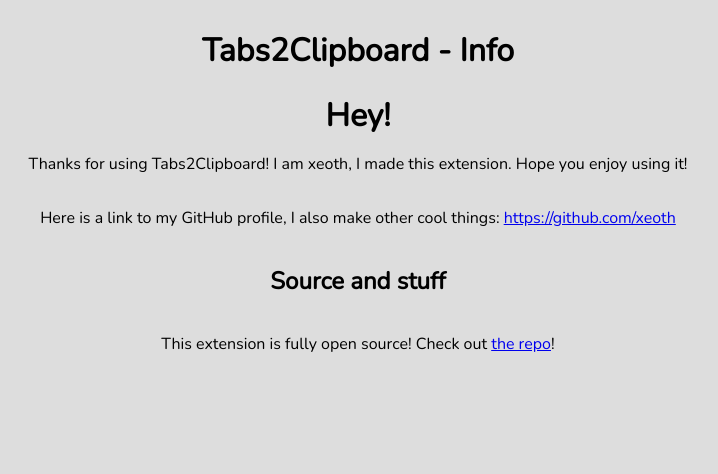
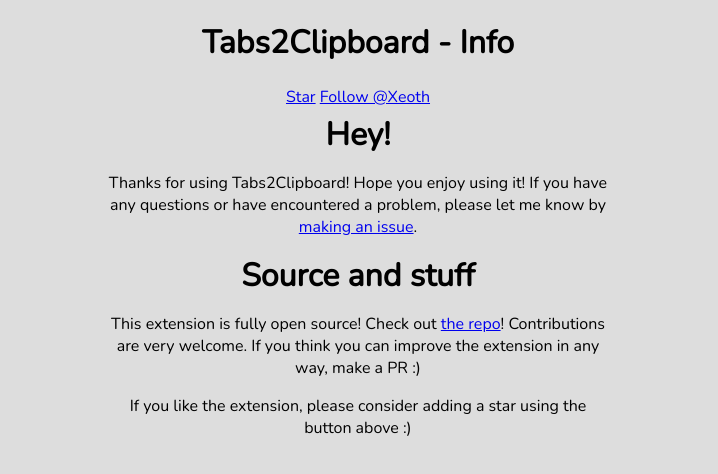
Before and after one commit to xeoth/Tabs2Clipboard, a browser extension: page src/html/info.html in a window 1280 px wide. Shown: the whole page, without its empty margins (282-1000 px from the left). Drawn offline with nearby package versions, Linux system fonts and the light colour scheme.

Commit message:
style changes

```diff
--- a/src/css/infopages.css
+++ b/src/css/infopages.css
@@ -3,13 +3,16 @@
 body {
   font-family: "Nunito", "Roboto", "Helvetica", "Arial", sans-serif;
   background-color: #dddddd;
-  display: flex;
-  flex-direction: column;
-  align-items: center;
+  /* display: flex; */
+  /* flex-direction: column; */
+  /* align-items: center; */
+  text-align: center;
 }
 
-h1 {
+h2 {
+  font-size: 2em;
   margin-bottom: 0px;
+  margin-top: 5px;
 }
 
 h3 {
@@ -17,3 +20,12 @@
   margin-top: 10px;
   margin-bottom: 0px;
 }
+
+.gh-buttons {
+  display: inline;
+}
+
+p {
+  margin-left: 30%;
+  margin-right: 30%;
+}
--- a/src/css/popup.css
+++ b/src/css/popup.css
@@ -11,6 +11,7 @@
 
 h1 {
   font-size: 1.2em;
+  text-align: center;
 }
 
 img {
--- a/src/html/info.html
+++ b/src/html/info.html
@@ -6,25 +6,47 @@
 
     <link rel="stylesheet" href="../css/infopages.css" />
 
+    <!-- Place this tag in your head or just before your close body tag. -->
+    <script async defer src="https://buttons.github.io/buttons.js"></script>
+
     <title>Tabs2Clipboard - Info</title>
   </head>
   <body>
     <h1>Tabs2Clipboard - Info</h1>
 
-    <h1>Hey!</h1>
+    <div class="gh-buttons">
+      <a
+        class="github-button"
+        href="https://github.com/Xeoth/Tabs2Clipboard"
+        data-icon="octicon-star"
+        data-size="large"
+        aria-label="Star Xeoth/Tabs2Clipboard on GitHub"
+        >Star</a
+      >
+      <!-- Place this tag where you want the button to render. -->
+      <a
+        class="github-button"
+        href="https://github.com/Xeoth"
+        data-size="large"
+        aria-label="Follow @Xeoth on GitHub"
+        >Follow @Xeoth</a
+      >
+    </div>
+    <h2>Hey!</h2>
     <p>
-      Thanks for using Tabs2Clipboard! I am xeoth, I made this extension. Hope
-      you enjoy using it!
+      Thanks for using Tabs2Clipboard! Hope you enjoy using it!
+
+      If you have any questions or have encountered a problem, please let me know by <a href="https://github.com/Xeoth/Tabs2Clipboard/issues/new">making an issue</a>.
     </p>
-    <p>
-      Here is a link to my GitHub profile, I also make other cool things:
-      <a href="https://github.com/xeoth">https://github.com/xeoth</a>
-    </p>
-
     <h2>Source and stuff</h2>
     <p>
       This extension is fully open source! Check out
-      <a href="https://github.com/xeoth/Tabs2Clipboard">the repo</a>!
+      <a href="https://github.com/xeoth/Tabs2Clipboard">the repo</a>! Contributions are very welcome. If you think you can improve the extension in any way, make a PR :)
+    </p>
+
+    <p>
+      If you like the extension, please consider adding a star using the button
+      above :)
     </p>
   </body>
 </html>
```
Also changed, not shown: src/html/credits.html (+1 -1 lines), src/html/popup.html (line endings or trailing spaces).
